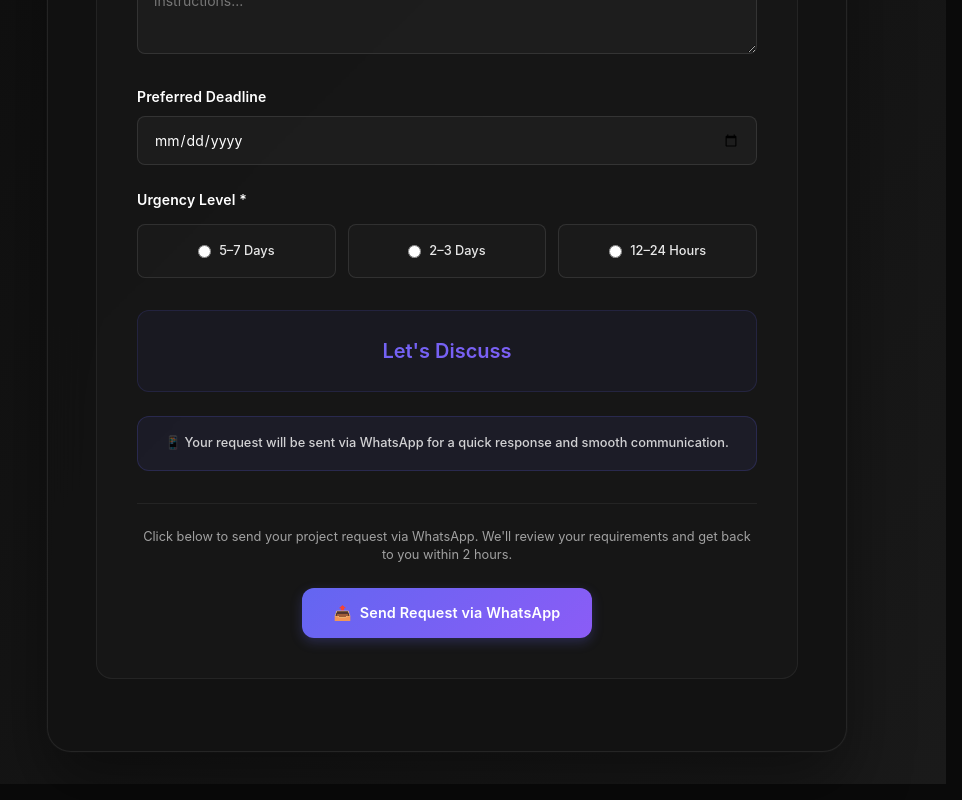
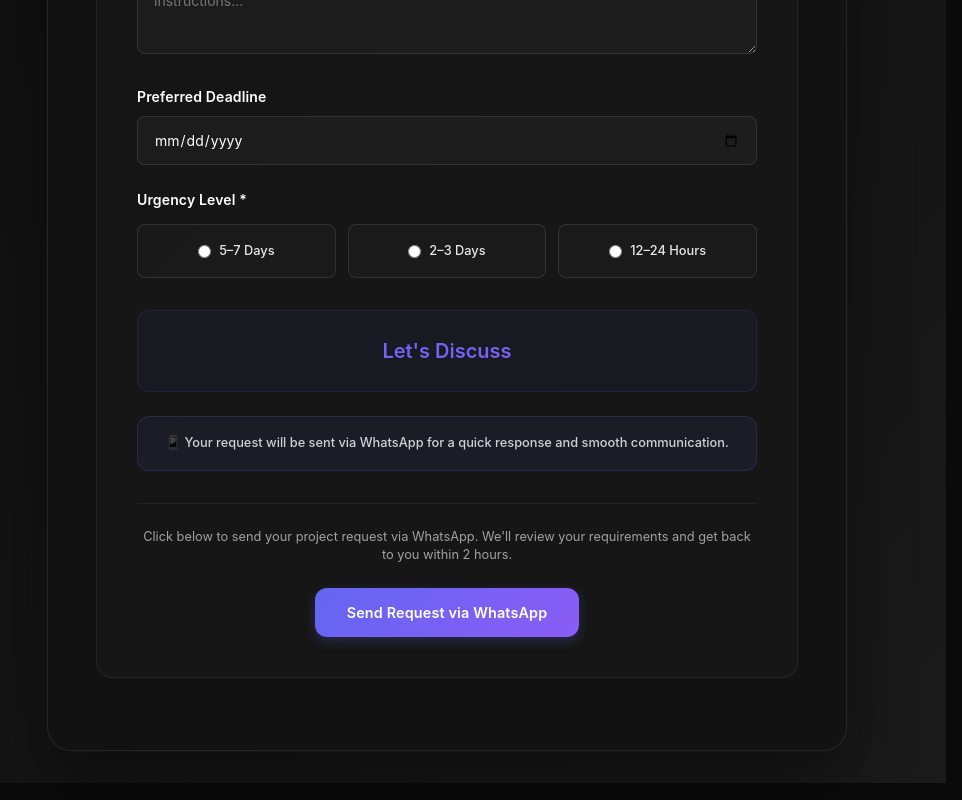
Before and after one commit to ajaykarthik-ip/inno-projects, a Next.js app: page /request-project in a window 1280 px wide. Shown: the part 1093-1893 px from the top of the page, without its empty margins (318-1280 px from the left). Built offline with nearby package versions, Linux system fonts and the light colour scheme.

Commit message:
hehehehehhe

```diff
--- a/src/app/request-project/page.tsx
+++ b/src/app/request-project/page.tsx
@@ -241,7 +241,7 @@ Let's discuss this project! Please review my request and get back to me. Thank y
               Click below to send your project request via WhatsApp. We&apos;ll review your requirements and get back to you within 2 hours.
             </p>
             <button type="submit" className="submit-btn">
-              <span>📤</span>
+              {/* <span>📤</span> */}
               <span>Send Request via WhatsApp</span>
             </button>
           </div>
```
